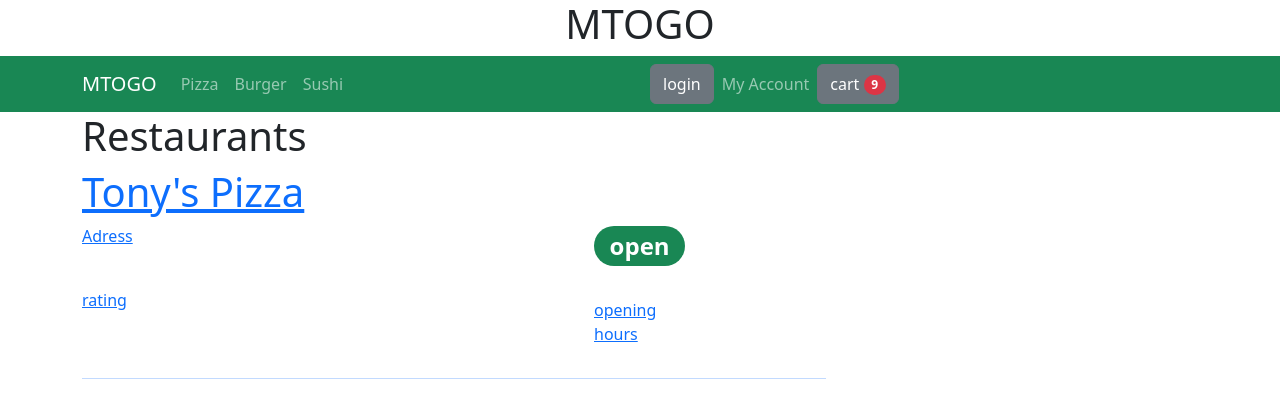
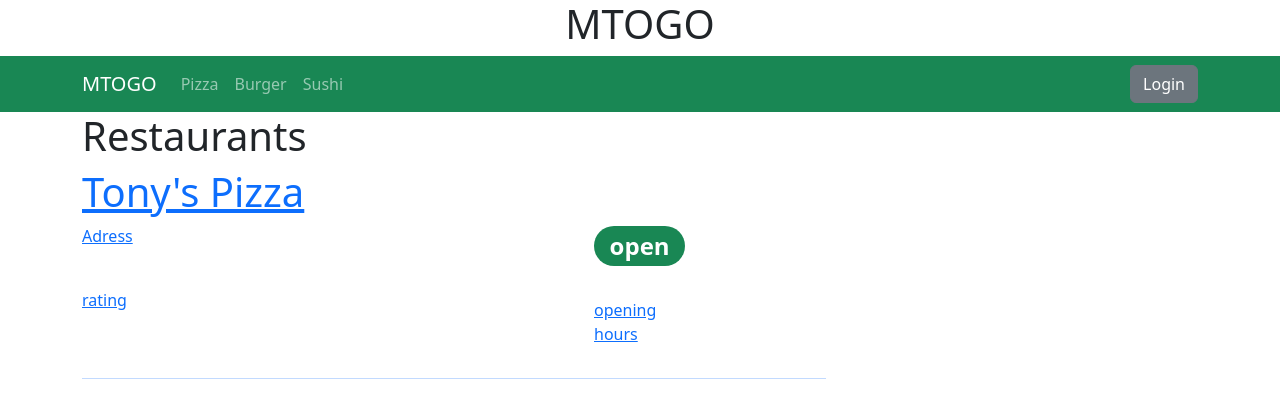
Before and after one commit to noInPuts/frontend-service-app, a React (Create React App) app: page / in a window 1280 px wide. Shown: the top 418 px of the page. Built offline with nearby package versions, Linux system fonts and the light colour scheme.

Commit message:
Added login status in navbar

```diff
--- a/package.json
+++ b/package.json
@@ -1,6 +1,6 @@
 {
   "name": "webpage_spa",
-  "version": "0.1.1",
+  "version": "0.1.2",
   "private": true,
   "dependencies": {
     "@testing-library/jest-dom": "^5.17.0",
@@ -11,6 +11,7 @@
     "@types/react": "^18.2.31",
     "@types/react-dom": "^18.2.14",
     "bootstrap": "^5.3.2",
+    "js-cookie": "^3.0.5",
     "react": "^18.2.0",
     "react-bootstrap": "^2.9.1",
     "react-dom": "^18.2.0",
@@ -44,6 +45,7 @@
     ]
   },
   "devDependencies": {
-    "@babel/plugin-proposal-private-property-in-object": "^7.21.11"
+    "@babel/plugin-proposal-private-property-in-object": "^7.21.11",
+    "@types/js-cookie": "^3.0.6"
   }
 }
--- a/public/index.html
+++ b/public/index.html
@@ -4,40 +4,16 @@
     <meta charset="utf-8" />
     <link rel="icon" href="%PUBLIC_URL%/favicon.ico" />
     <meta name="viewport" content="width=device-width, initial-scale=1" />
-    <meta name="theme-color" content="#000000" />
     <meta
       name="description"
-      content="Web site created using create-react-app"
+      content="MTOGO is a food and delivery service that connects people with the best restaurants in their cities."
     />
     <link rel="apple-touch-icon" href="%PUBLIC_URL%/logo192.png" />
-    <!--
-      manifest.json provides metadata used when your web app is installed on a
-      user's mobile device or desktop. See https://developers.google.com/web/fundamentals/web-app-manifest/
-    -->
     <link rel="manifest" href="%PUBLIC_URL%/manifest.json" />
-    <!--
-      Notice the use of %PUBLIC_URL% in the tags above.
-      It will be replaced with the URL of the `public` folder during the build.
-      Only files inside the `public` folder can be referenced from the HTML.
-
-      Unlike "/favicon.ico" or "favicon.ico", "%PUBLIC_URL%/favicon.ico" will
-      work correctly both with client-side routing and a non-root public URL.
-      Learn how to configure a non-root public URL by running `npm run build`.
-    -->
-    <title>React App</title>
+    <title>MTOGO - Delicous Food</title>
   </head>
   <body>
     <noscript>You need to enable JavaScript to run this app.</noscript>
     <div id="root"></div>
-    <!--
-      This HTML file is a template.
-      If you open it directly in the browser, you will see an empty page.
-
-      You can add webfonts, meta tags, or analytics to this file.
-      The build step will place the bundled scripts into the <body> tag.
-
-      To begin the development, run `npm start` or `yarn start`.
-      To create a production bundle, use `npm run build` or `yarn build`.
-    -->
   </body>
 </html>
--- a/src/App.tsx
+++ b/src/App.tsx
@@ -7,11 +7,29 @@ import CartPage from './pages/cart'
 import AdminLoginPage from './pages/Admin_login'
 import ResturantLoginPage from './pages/Resturant_login'
 import AccountPage from './pages/Account'
+import { useEffect, useState } from 'react'
+import Cookies from "js-cookie"
 
 export default function App() {
+
+  // Variable holding login status
+  const [loggedIn, setLoggedIn] = useState<Boolean>(false);
+
+  // Check if user is logged in (Runs on page load)
+  useEffect(() => {
+    if(Cookies.get("jwt-token") != undefined) {
+      setLoggedIn(true);
+    } else {
+      setLoggedIn(false);
+    }
+
+    console.log("Running login check")
+
+  }, []);
+
   return (
     <>
-      <NavBar />
+      <NavBar isLoggedIn={loggedIn}/>
       <Routes>
         <Route path="/" element={<FrontPage />} />
         <Route path="/create_user" element={<CreateUser />} />
--- a/src/components/navbar.tsx
+++ b/src/components/navbar.tsx
@@ -5,11 +5,47 @@ import Popover from 'react-bootstrap/Popover'
 import Button from 'react-bootstrap/Button';
 import OverlayTrigger from 'react-bootstrap/OverlayTrigger';
 import Form from 'react-bootstrap/Form';
-import Badge from 'react-bootstrap/Badge';
 
+export default function NavBar({ isLoggedIn } : { isLoggedIn : Boolean }) {
 
-export default function NavBar() {
+    function GetNavbarBasedByLogin() {
+        if(isLoggedIn) {
+            return <Nav.Link href="#">My Account</Nav.Link>;
+        }
+        return <>{['bottom'].map((placement) => (
+            <OverlayTrigger
+                trigger="click"
+                key={placement}
+                placement={'bottom'}
+                overlay={
+                    <Popover id={`popover-positioned-${placement}`}>
+                        <Popover.Header as="h3">{`Login`}</Popover.Header>
+                        <Popover.Body>
+                            <Form>
+                                <Form.Group className="mb-3" controlId="formBasicEmail">
+                                    <Form.Label>Username</Form.Label>
+                                    <Form.Control type="text" placeholder="Enter username" />
+                                </Form.Group>
 
+                                <Form.Group className="mb-3" controlId="formBasicPassword">
+                                    <Form.Label>Password</Form.Label>
+                                    <Form.Control type="password" placeholder="Enter password" />
+                                </Form.Group>
+                                <Button variant="primary" type="submit">
+                                    Login
+                                </Button>
+                                <Button variant="primary" type="submit" href="/create_user">
+                                    Opret bruger
+                                </Button>
+                            </Form>
+                        </Popover.Body>
+                    </Popover>
+                }
+            >
+                <Button variant="secondary">Login</Button>
+            </OverlayTrigger>
+        ))}</>;
+    }
 
     return (
         <>
@@ -29,43 +65,10 @@ export default function NavBar() {
                             <Nav.Link href="#">Sushi</Nav.Link>
                         </Nav>
 
-                        <Nav className="me-auto navbar-right">
-                            {['bottom'].map((placement) => (
-                                <OverlayTrigger
-                                    trigger="click"
-                                    key={placement}
-                                    placement={'bottom'}
-                                    overlay={
-                                        <Popover id={`popover-positioned-${placement}`}>
-                                            <Popover.Header as="h3">{`Login`}</Popover.Header>
-                                            <Popover.Body>
-                                                <Form>
-                                                    <Form.Group className="mb-3" controlId="formBasicEmail">
-                                                        <Form.Label>Email address</Form.Label>
-                                                        <Form.Control type="email" placeholder="Enter email" />
-                                                    </Form.Group>
+                        <Nav className='ms-auto'>
+                            <GetNavbarBasedByLogin />
 
-                                                    <Form.Group className="mb-3" controlId="formBasicPassword">
-                                                        <Form.Label>Password</Form.Label>
-                                                        <Form.Control type="password" placeholder="Password" />
-                                                    </Form.Group>
-                                                    <Button variant="primary" type="submit">
-                                                        Login
-                                                    </Button>
-                                                    <Button variant="primary" type="submit" href="/create_user">
-                                                        Opret bruger
-                                                    </Button>
-                                                </Form>
-                                            </Popover.Body>
-                                        </Popover>
-                                    }
-                                >
-                                    <Button variant="secondary">login</Button>
-                                </OverlayTrigger>
-                            ))}
-                            <Nav.Link href="#">My Account</Nav.Link>
-
-
+                            {/*
                             {['bottom'].map((placement) => (
                                 <OverlayTrigger
                                     trigger="click"
@@ -110,9 +113,7 @@ export default function NavBar() {
                                 >
                                     <Button variant="secondary">cart <Badge pill bg="danger">9</Badge></Button>
                                 </OverlayTrigger>
-                            ))}
-
-
+                            ))} */}
 
                         </Nav>
                     </Navbar.Collapse>
```
Also changed, not shown: src/pages/Admin_login.tsx (indentation only), 1 other file (tests, documents, lock files or other folders).
